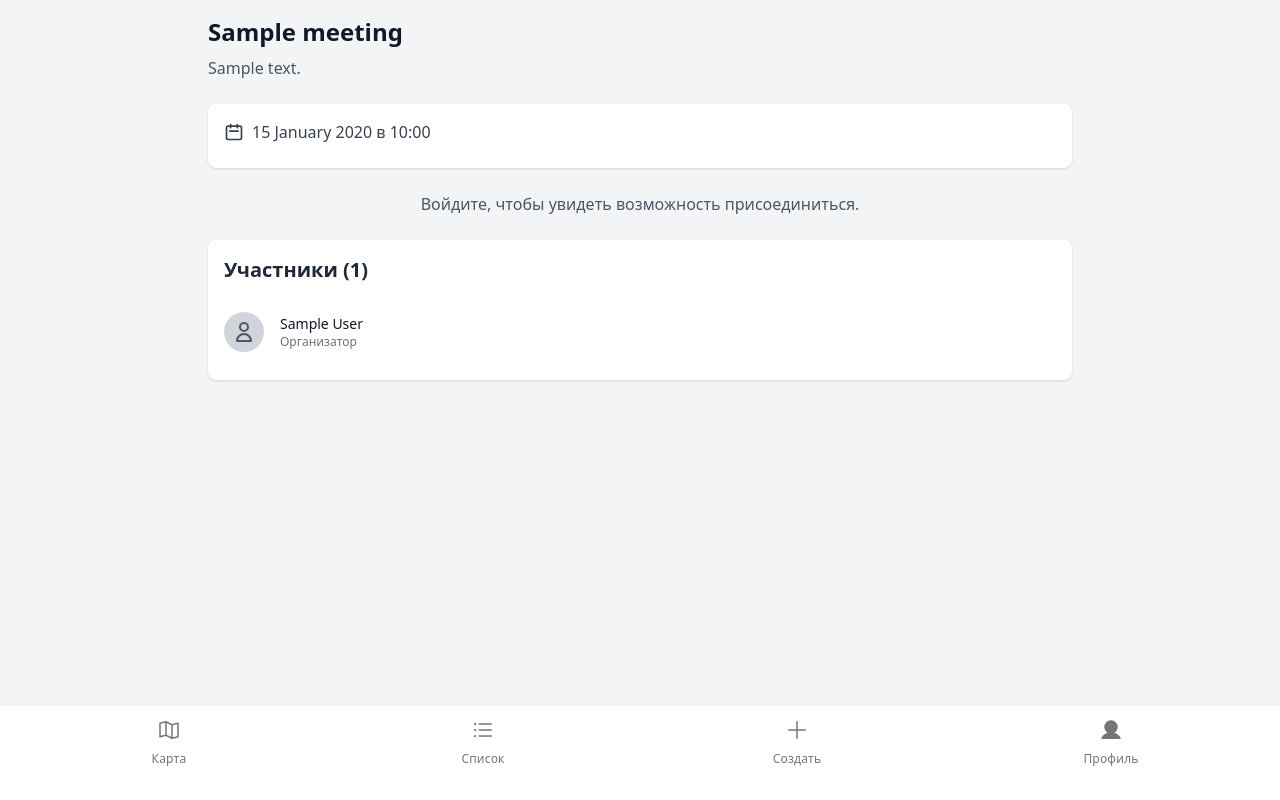
After one commit to SFUOrg/sportify_jojo, a Django app: page /meeting/1/ in a window 1280 px wide. The commit adds this page. Run offline with Django 5.2, Linux system fonts and the light colour scheme; tables that the repository leaves empty hold one stand-in row (values such as "Sample post"); some libraries are stand-ins or nearby versions.

Commit message:
add detail meeting page and view for join to meeting

```diff
--- a/sf_meetings/management/commands/generate_meetings.py
+++ b/sf_meetings/management/commands/generate_meetings.py
@@ -13,12 +13,12 @@ class Command(BaseCommand):
         # Найдём или создадим тестового пользователя (организатора)
         # Для простоты, возьмём первого пользователя или создадим тестового
         test_user, created = User.objects.get_or_create(
-            username='test_organizer',
-            defaults={'email': 'test@example.com', 'password': 'pbkdf2_sha256$...'} # Пароль можно не указывать или захешировать
+            username='test_organizer1',
+            defaults={'email': 'test1@example.com', 'password': 'pbkdf2_sha256$...'} # Пароль можно не указывать или захешировать
         )
         if created:
             # Установим простой пароль для тестового пользователя, если он создан
-            test_user.set_password('testpass123')
+            test_user.set_password('testpass1234')
             test_user.save()
             self.stdout.write(self.style.SUCCESS(f'Создан тестовый организатор: {test_user.username} (пароль: testpass123)'))
 
--- a/sf_meetings/models/meeting.py
+++ b/sf_meetings/models/meeting.py
@@ -51,6 +51,19 @@ class Meeting(models.Model):
     def __str__(self):
         return f"{self.title} ({self.date_time.strftime('%d.%m.%Y %H:%M')})"
 
+    def save(self, *args, **kwargs):
+        # Проверяем, является ли это новой записью
+        is_new_meeting = self.pk is None
+
+        # Вызываем родительский метод save() для сохранения объекта
+        super().save(*args, **kwargs)
+
+        # Если это новая встреча и у неё есть организатор
+        if is_new_meeting and self.organizer:
+            # Добавляем организатора в список участников
+            # add() автоматически избегает дубликатов
+            self.participants.add(self.organizer)
+
     class Meta:
         ordering = ['date_time']
         verbose_name = "Встреча"
--- /dev/null
+++ b/sf_meetings/templates/sf_meetings/meeting_detail.html
@@ -0,0 +1,78 @@
+<!-- templates/meeting_detail.html -->
+{% extends 'base.html' %}
+
+{% block title %}{{ meeting.title }} - Детали встречи{% endblock %}
+
+{% block content %}
+<div class="max-w-4xl mx-auto p-4">
+  <!-- Заголовок и описание -->
+  <header class="mb-6">
+    <h1 class="text-2xl font-bold text-gray-900">{{ meeting.title }}</h1>
+    <p class="text-gray-600 mt-2">{{ meeting.description }}</p>
+  </header>
+
+  <!-- Информация о встрече -->
+  <section class="bg-white p-4 rounded-lg shadow mb-6">
+    <div class="flex items-center text-gray-700 mb-2">
+      <svg xmlns="http://www.w3.org/2000/svg" class="h-5 w-5 mr-2" fill="none" viewBox="0 0 24 24" stroke="currentColor">
+        <path stroke-linecap="round" stroke-linejoin="round" stroke-width="2" d="M8 7V3m8 4V3m-9 8h10M5 21h14a2 2 0 002-2V7a2 2 0 00-2-2H5a2 2 0 00-2 2v12a2 2 0 002 2z" />
+      </svg>
+      <span>{{ meeting.date_time|date:"j F Y" }} в {{ meeting.date_time|time:"H:i" }}</span>
+    </div>
+    <!-- Добавьте другие поля, например, место проведения -->
+    {% if meeting.location %}
+    <div class="flex items-center text-gray-700">
+      <svg xmlns="http://www.w3.org/2000/svg" class="h-5 w-5 mr-2" fill="none" viewBox="0 0 24 24" stroke="currentColor">
+        <path stroke-linecap="round" stroke-linejoin="round" stroke-width="2" d="M17.657 16.657L13.414 20.9a1.998 1.998 0 01-2.827 0l-4.244-4.243a8 8 0 1111.314 0z" />
+        <path stroke-linecap="round" stroke-linejoin="round" stroke-width="2" d="M15 11a3 3 0 11-6 0 3 3 0 016 0z" />
+      </svg>
+      <span>{{ meeting.location }}</span>
+    </div>
+    {% endif %}
+  </section>
+
+  <!-- Кнопка присоединиться -->
+  <section class="mb-6">
+    {% if user.is_authenticated %}
+      {% if user in meeting.participants.all %}
+          <p class="text-gray-600 text-center">Вы участник встречи!</p>
+      {% else %}
+        <a href="{{ meeting_join_link }}" target="_blank" class="w-full bg-blue-600 hover:bg-blue-700 text-white font-bold py-3 px-4 rounded-lg text-center transition duration-200">
+            Присоединиться к встрече
+        </a>
+
+      {% endif %}
+    {% else %}
+      <p class="text-gray-600 text-center">Войдите, чтобы увидеть возможность присоединиться.</p>
+    {% endif %}
+  </section>
+
+  <!-- Список участников -->
+  <section class="bg-white p-4 rounded-lg shadow">
+    <h2 class="text-xl font-semibold text-gray-800 mb-4">Участники ({{ meeting.participants.count }})</h2>
+    {% if meeting.participants.all %}
+      <ul class="divide-y divide-gray-200">
+        {% for participant in meeting.participants.all %}
+          <li class="py-3 flex items-center">
+            <!-- Иконка пользователя -->
+            <div class="flex-shrink-0 h-10 w-10 rounded-full bg-gray-300 flex items-center justify-center">
+              <svg xmlns="http://www.w3.org/2000/svg" class="h-6 w-6 text-gray-600" fill="none" viewBox="0 0 24 24" stroke="currentColor">
+                <path stroke-linecap="round" stroke-linejoin="round" stroke-width="2" d="M16 7a4 4 0 11-8 0 4 4 0 018 0zM12 14a7 7 0 00-7 7h14a7 7 0 00-7-7z" />
+              </svg>
+            </div>
+            <div class="ml-4">
+              <p class="text-sm font-medium text-gray-900">{{ participant.get_full_name|default:participant.username }}</p>
+              <!-- Можно добавить статус участника, если есть -->
+              {% if participant == meeting.organizer %}
+                <p class="text-xs text-gray-500">Организатор</p>
+              {% endif %}
+            </div>
+          </li>
+        {% endfor %}
+      </ul>
+    {% else %}
+      <p class="text-gray-600">Пока нет участников.</p>
+    {% endif %}
+  </section>
+</div>
+{% endblock %}
--- a/sf_meetings/urls.py
+++ b/sf_meetings/urls.py
@@ -9,5 +9,7 @@ urlpatterns = [
     path('meetings-list/', views.list_view, name='meetings_list'),
     path('meeting-create/', views.create_view, name='meeting_create'),
     path('profile/', views.profile_view, name='profile_view'),
+    path('meeting/<int:meeting_id>/join/', views.join_meeting_view, name='join_meeting'),
+    path('meeting/<int:pk>/', views.meeting_detail_view, name='meeting_detail'), # Или views.meeting_detail_view
     # другие URL...
 ]
--- a/sf_meetings/views/meeting_views.py
+++ b/sf_meetings/views/meeting_views.py
@@ -1,13 +1,30 @@
-from django.shortcuts import render, redirect
+import json
+from django.shortcuts import render, redirect, get_object_or_404
+from django.urls import reverse
 from sf_meetings.models import Meeting, SportCategory
 from sf_meetings.forms import MeetingForm
 from django.contrib import messages
+from django.contrib.auth.decorators import login_required
+
 
 def map_view(request):
-    meetings = Meeting.objects.all() # Получаем все встречи
+    meetings_data = []
+    for meeting in Meeting.objects.all(): # Или используйте нужный QuerySet
+        # Предположим, что у вашей модели есть поля latitude, longitude, title, description, date_time
+        meeting_info = {
+            'id': meeting.id,
+            'latitude': meeting.latitude, # Убедитесь, что поле существует
+            'longitude': meeting.longitude, # Убедитесь, что поле существует
+            'title': meeting.title,
+            'description': meeting.description or 'Без описания', # Или используйте поле date_time
+            'date_time': meeting.date_time.strftime('%d.%m.%Y %H:%M') if meeting.date_time else 'Дата не указана', # Пример форматирования
+            'detail_url': reverse('meeting_detail', kwargs={'pk': meeting.id}), # Генерируем URL заранее
+        }
+        meetings_data.append(meeting_info)
+
     context = {
-        'active_page': 'map',
-        'meetings': meetings, # Передаём в контекст
+        'meetings_json': json.dumps(meetings_data),
+        'active_page': 'map', # или какое-то другое имя, соответствующее вашему bottom_menu.html
     }
     return render(request, 'sf_meetings/meetings_map.html', context)
 
@@ -16,6 +33,35 @@ def list_view(request):
         'active_page': 'list', # Указываем, что это страница 'list'
     }
     return render(request, 'sf_meetings/meetings_list.html', context)
+
+@login_required # Убедитесь, что пользователь аутентифицирован
+def join_meeting_view(request, meeting_id):
+    """
+    Представление для присоединения пользователя к встрече.
+    """
+    meeting = get_object_or_404(Meeting, id=meeting_id)
+
+    # Проверка, является ли пользователь уже участником
+    if request.user in meeting.participants.all():
+        messages.warning(request, f"Вы уже состоите в участниках встречи '{meeting.title}'.")
+        return redirect('meeting_detail', pk=meeting.id) # Убедитесь, что 'meeting_detail' это имя URL для деталей встречи
+
+
+    meeting.participants.add(request.user)
+
+    messages.success(request, f"Вы успешно присоединились к встрече '{meeting.title}'.")
+
+    return redirect('meeting_detail', pk=meeting.id)
+
+# Или функциональное представление:
+def meeting_detail_view(request, pk): # pk - это primary key встречи
+    meeting = get_object_or_404(Meeting, pk=pk)
+    context = {
+        'meeting': meeting,
+        'meeting_join_link': reverse('join_meeting', kwargs={'meeting_id': meeting.id}),
+        'active_page': 'meetings', # Или какое-то другое имя
+    }
+    return render(request, 'sf_meetings/meeting_detail.html', context)
 
 def create_view(request):
     if request.method == 'POST':
```
Also changed, not shown: sf_meetings/templates/sf_meetings/meetings_map.html (+8 -25 lines).
